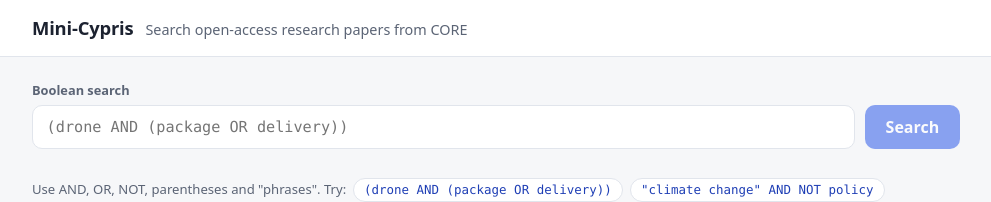
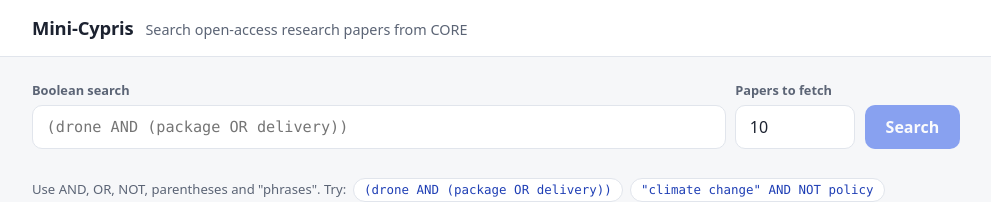
Before and after one commit to CadeSummers/mini-cypris, an Angular app: page / in a window 1280 px wide. Shown: the top 202 px of the page, without its empty margins (144-1135 px from the left). Built offline with nearby package versions, Linux system fonts and the light colour scheme.

Commit message:
Add field controlling how many papers are fetched

```diff
--- a/src/app/search/search-bar.html
+++ b/src/app/search/search-bar.html
@@ -13,6 +13,22 @@
       aria-describedby="query-feedback"
       (input)="onInput($event)"
     />
+  </div>
+
+  <div class="field limit-field">
+    <label for="limit">Papers to fetch</label>
+    <input
+      id="limit"
+      type="number"
+      inputmode="numeric"
+      min="1"
+      [max]="maxLimit"
+      step="1"
+      [value]="limitDraft()"
+      aria-describedby="limit-help"
+      (change)="onLimitChange($event)"
+    />
+    <span id="limit-help" class="visually-hidden">Between 1 and {{ maxLimit }} papers</span>
   </div>
 
   <button type="submit" class="primary" [disabled]="busy() || !draft().trim()">
--- a/src/app/search/search-bar.scss
+++ b/src/app/search/search-bar.scss
@@ -39,6 +39,10 @@
     font-family: ui-monospace, 'Cascadia Code', Consolas, monospace;
     font-size: 0.95rem;
   }
+}
+
+.limit-field {
+  flex: 0 0 7.5rem;
 }
 
 .primary {
--- a/src/app/search/search-bar.ts
+++ b/src/app/search/search-bar.ts
@@ -7,13 +7,24 @@ import {
   output,
   signal,
 } from '@angular/core';
+import { MAX_PAGE_SIZE } from '../core-api/core-api';
 import { findLowercaseOperator, findQueryIssue } from './boolean-query';
+import { SearchRequest } from './search-store';
 
 export const EXAMPLE_QUERIES = [
   '(drone AND (package OR delivery))',
   '"climate change" AND NOT policy',
   'title:"machine learning" AND yearPublished>=2020',
 ];
+
+export const DEFAULT_LIMIT = 10;
+
+/** Coerces user input to a whole number CORE accepts, or `fallback` if it is not a number. */
+export function clampLimit(value: unknown, fallback = DEFAULT_LIMIT): number {
+  const parsed = typeof value === 'number' ? value : Number.parseInt(String(value), 10);
+  if (!Number.isFinite(parsed)) return fallback;
+  return Math.min(Math.max(Math.trunc(parsed), 1), MAX_PAGE_SIZE);
+}
 
 @Component({
   selector: 'app-search-bar',
@@ -22,14 +33,17 @@ export const EXAMPLE_QUERIES = [
   changeDetection: ChangeDetectionStrategy.OnPush,
 })
 export class SearchBar {
-  /** The query currently applied; the draft resets to it when it changes. */
+  /** The query and limit currently applied; the drafts reset to them when they change. */
   readonly query = input('');
+  readonly limit = input(DEFAULT_LIMIT);
   readonly busy = input(false);
 
-  readonly search = output<string>();
+  readonly search = output<SearchRequest>();
 
   protected readonly examples = EXAMPLE_QUERIES;
+  protected readonly maxLimit = MAX_PAGE_SIZE;
   protected readonly draft = linkedSignal(() => this.query());
+  protected readonly limitDraft = linkedSignal(() => this.limit());
   /** Syntax problems are only shown as errors once the user tries to submit. */
   protected readonly attempted = signal(false);
 
@@ -43,16 +57,32 @@ export class SearchBar {
     this.draft.set((event.target as HTMLInputElement).value);
   }
 
+  /**
+   * Fires on commit (blur, Enter, spinner click) rather than per keystroke,
+   * so typing "25" costs one request instead of two against CORE's rate limit.
+   */
+  protected onLimitChange(event: Event): void {
+    const element = event.target as HTMLInputElement;
+    const limit = clampLimit(element.value, this.limitDraft());
+    // Write back so an out-of-range entry visibly snaps to the allowed value.
+    element.value = String(limit);
+
+    if (limit === this.limitDraft()) return;
+    this.limitDraft.set(limit);
+    // Re-run only when a search is already on screen for this exact query.
+    if (this.query() && this.draft().trim() === this.query()) this.submit();
+  }
+
   protected submit(event?: Event): void {
     event?.preventDefault();
-    const text = this.draft().trim();
-    if (!text) return;
+    const query = this.draft().trim();
+    if (!query) return;
 
     this.attempted.set(true);
     if (this.issue()) return;
 
     this.attempted.set(false);
-    this.search.emit(text);
+    this.search.emit({ query, limit: this.limitDraft() });
   }
 
   protected useExample(example: string): void {
--- a/src/app/search/search-page.html
+++ b/src/app/search/search-page.html
@@ -1,6 +1,7 @@
 <section class="search" aria-label="Search">
   <app-search-bar
     [query]="store.request()?.query ?? ''"
+    [limit]="store.request()?.limit ?? defaultLimit"
     [busy]="store.loading()"
     (search)="onSearch($event)"
   />
--- a/src/app/search/search-page.ts
+++ b/src/app/search/search-page.ts
@@ -1,10 +1,8 @@
 import { DecimalPipe } from '@angular/common';
 import { ChangeDetectionStrategy, Component, inject } from '@angular/core';
 import { PaperCard } from './paper-card';
-import { SearchBar } from './search-bar';
-import { SearchStore } from './search-store';
-
-const DEFAULT_LIMIT = 10;
+import { DEFAULT_LIMIT, SearchBar } from './search-bar';
+import { SearchRequest, SearchStore } from './search-store';
 
 @Component({
   selector: 'app-search-page',
@@ -16,8 +14,9 @@ const DEFAULT_LIMIT = 10;
 })
 export class SearchPage {
   protected readonly store = inject(SearchStore);
+  protected readonly defaultLimit = DEFAULT_LIMIT;
 
-  protected onSearch(query: string): void {
-    this.store.search(query, DEFAULT_LIMIT);
+  protected onSearch(request: SearchRequest): void {
+    this.store.search(request.query, request.limit);
   }
 }
```
Also changed, not shown: 1 other file (tests, documents, lock files or other folders).
